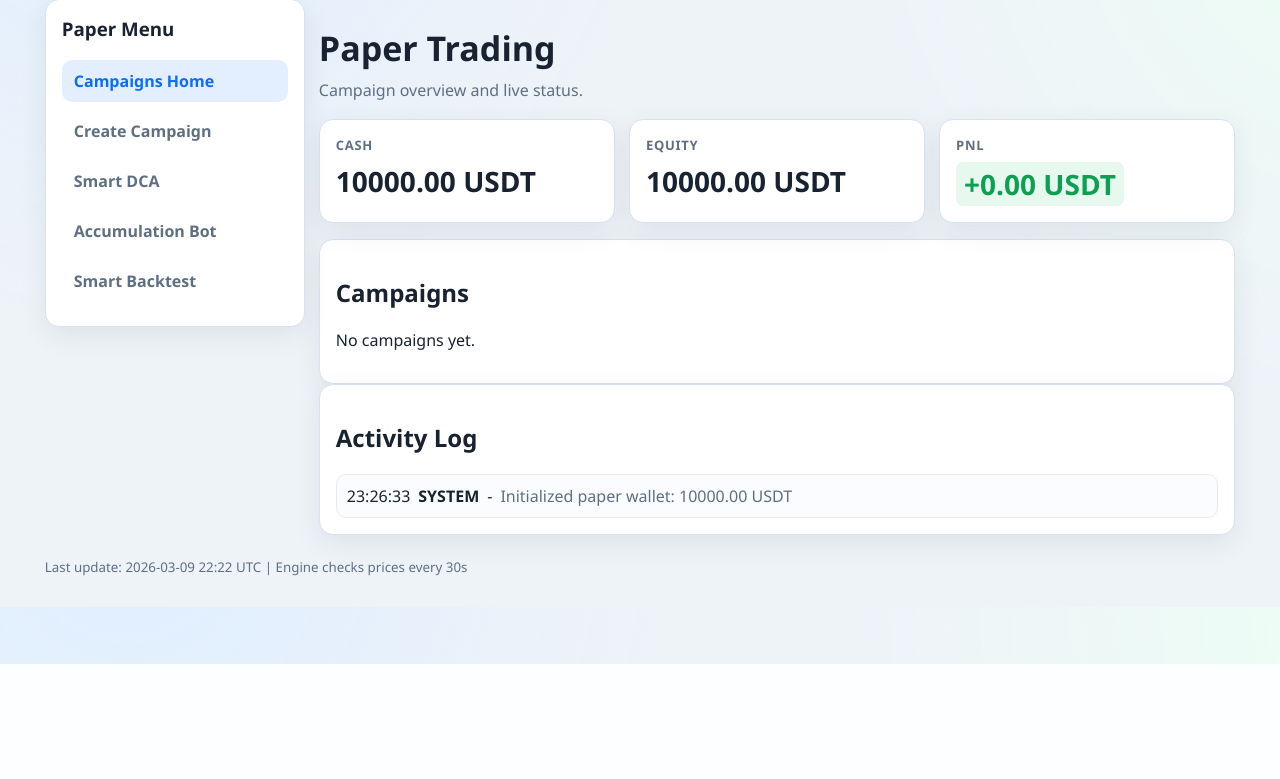
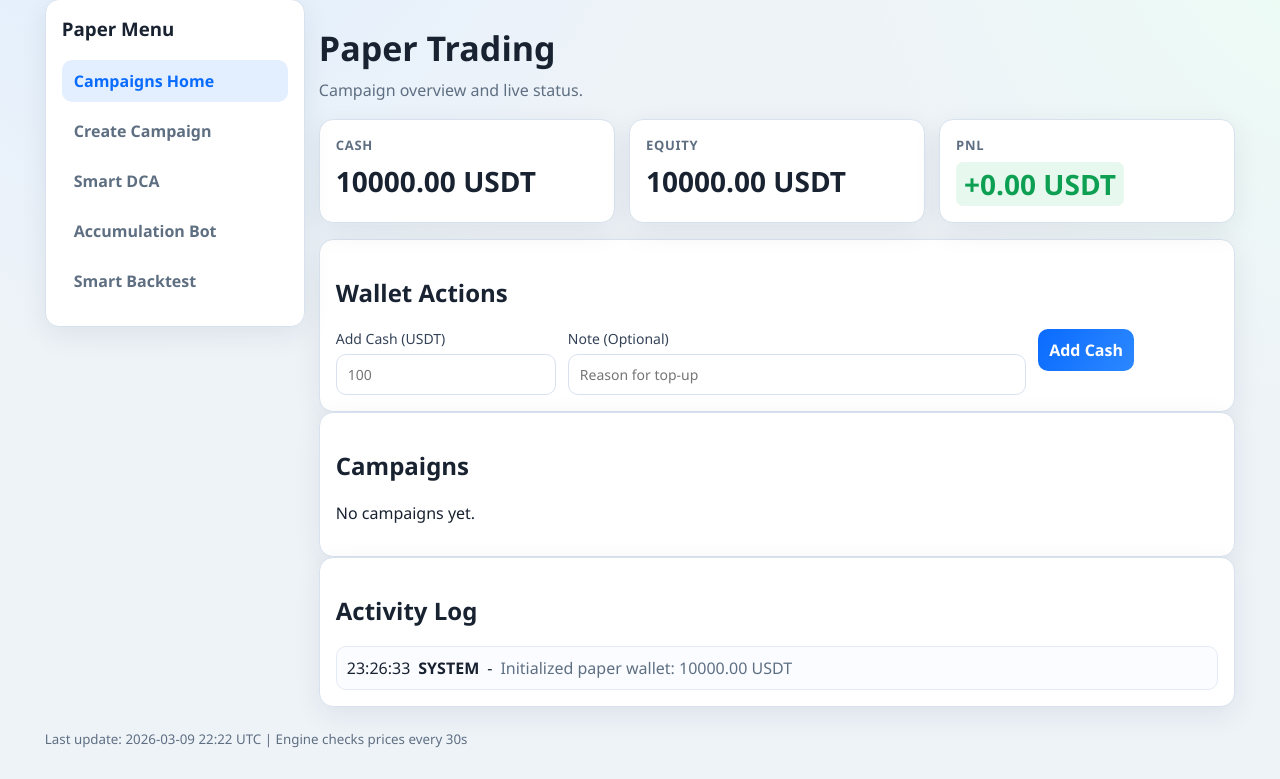
Before and after one commit to abazaid/crypto-bot-dashboard, a FastAPI app: page /paper in a window 1280 px wide. Shown: the part 136-915 px from the top of the page. Before the commit the page ends 800 px from the top, so only its background shows below. Run offline with FastAPI, Linux system fonts and the light colour scheme; data comes from the database, SQL or seed files in the repository; data that the repository does not hold is empty.

Commit message:
ضصثصصثضصثث

```diff
--- a/app/main.py
+++ b/app/main.py
@@ -25,12 +25,15 @@ from app.models.paper_v2 import (
 )
 from app.services.binance_public import get_prices, search_symbols
 from app.services.paper_trading import (
+    add_log,
     build_smart_dca_plan,
     build_ai_dca_rules,
     create_campaign_positions,
     ensure_defaults,
+    get_setting,
     recalculate_campaign_dca,
     run_cycle,
+    set_setting,
     suggest_top_symbols,
     wallet_snapshot,
 )
@@ -609,6 +612,27 @@ async def paper_dashboard(request: Request) -> HTMLResponse:
 @app.get("/paper/campaigns")
 async def paper_campaigns_alias() -> RedirectResponse:
     return RedirectResponse("/paper", status_code=303)
+
+
+@app.post("/paper/cash/add")
+async def paper_add_cash(amount_usdt: str = Form(...), note: str = Form("")) -> RedirectResponse:
+    db = SessionLocal()
+    try:
+        amount = float(_safe_float(amount_usdt, 0.0) or 0.0)
+        if amount <= 0:
+            return RedirectResponse("/paper", status_code=303)
+        current_cash = float(get_setting(db, "paper_cash", "0"))
+        new_cash = current_cash + amount
+        set_setting(db, "paper_cash", f"{new_cash:.8f}")
+        msg = (
+            f"Paper wallet top-up +{amount:.2f} USDT | cash {current_cash:.2f} -> {new_cash:.2f}"
+            + (f" | note={note.strip()}" if str(note).strip() else "")
+        )
+        add_log(db, "WALLET_TOPUP", "-", msg)
+        db.commit()
+        return RedirectResponse("/paper", status_code=303)
+    finally:
+        db.close()
 
 
 @app.get("/paper/create", response_class=HTMLResponse)
--- a/app/web/templates/paper_home.html
+++ b/app/web/templates/paper_home.html
@@ -30,6 +30,19 @@
         {% set total_pnl = wallet.realized_pnl + wallet.unrealized_pnl %}
         <p class="{{ 'pnl-pos' if total_pnl >= 0 else 'pnl-neg' }}">{{ "%+.2f"|format(total_pnl) }} USDT</p>
       </article>
+    </section>
+
+    <section class="card">
+      <h2>Wallet Actions</h2>
+      <form method="post" action="/paper/cash/add" class="form-grid" style="grid-template-columns: 220px 1fr 180px;">
+        <label>Add Cash (USDT)
+          <input name="amount_usdt" type="number" step="0.01" min="0.01" placeholder="100" required>
+        </label>
+        <label>Note (Optional)
+          <input name="note" type="text" placeholder="Reason for top-up">
+        </label>
+        <div class="form-actions"><button class="btn" type="submit">Add Cash</button></div>
+      </form>
     </section>
 
     <section class="card">
```
